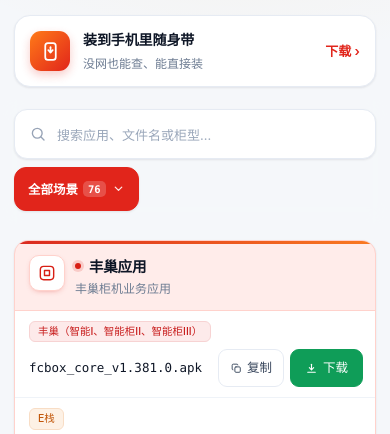
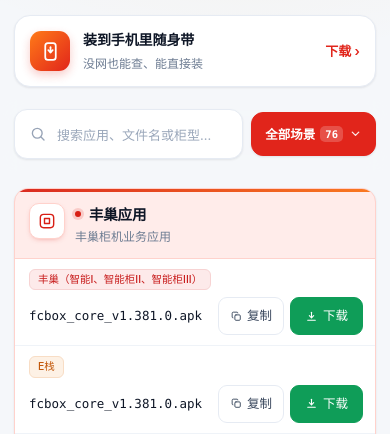
Before and after one commit to chuYL666/fcbox-download, a plain HTML site: page index.html in a window 390 px wide. Shown: the part 338-772 px from the top of the page. Drawn offline with Linux system fonts and the light colour scheme.

Commit message:
下载站：搜索框与「全部场景」强制同一行
手机端原来按 max-content 计算宽度后换行，改成 flex-wrap:nowrap，
空间不足时由搜索框收缩，320~1440 六档实测均在同一行、无横向溢出。

```diff
--- a/assets/styles.css
+++ b/assets/styles.css
@@ -236,7 +236,8 @@ button { font-family: inherit; cursor: pointer; }
   box-shadow: 0 8px 20px -18px rgba(15, 26, 46, .5);
 }
 
-.controls-row { display: flex; flex-wrap: wrap; align-items: center; gap: 10px; }
+/* 搜索框与「全部场景」永远同一行：不换行，宽度不够时由搜索框收缩 */
+.controls-row { display: flex; flex-wrap: nowrap; align-items: center; gap: 10px; }
 
 .search {
   flex: 1 1 auto;
@@ -697,7 +698,7 @@ button { font-family: inherit; cursor: pointer; }
 
   .controls { position: static; margin: 0 -14px; padding: 10px 14px 12px; }
   .controls.stuck { box-shadow: none; border-bottom-color: transparent; }
-  .controls-row { flex-wrap: wrap; gap: 8px; }
+  .controls-row { flex-wrap: nowrap; gap: 8px; }
   .search { max-width: none; width: auto; flex: 1 1 auto; min-width: 0; height: 50px; padding: 0 14px; gap: 8px; border-radius: 13px; }
   .search svg { width: 18px; height: 18px; }
   .search input { font-size: 16px; }
```
Also changed, not shown: index.html (+1 -1 lines).
